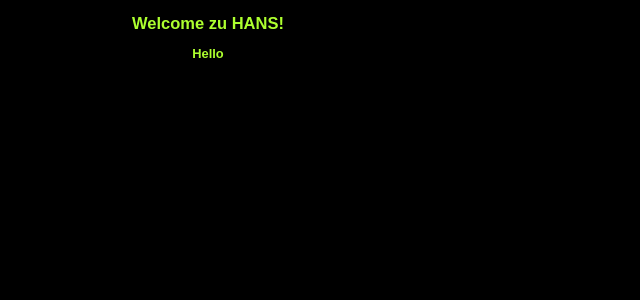
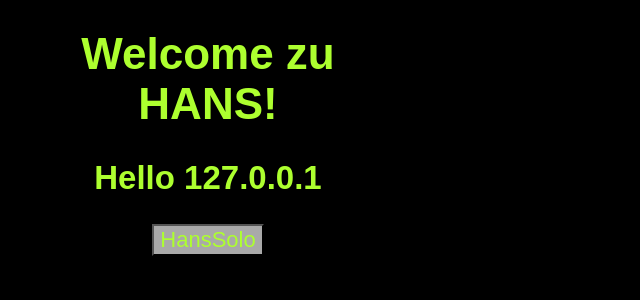
Before and after one commit to levaitamas/HANS, a Flask app: page / in a window 1280 px wide. Shown: the top 300 px of the page, without its empty margins (0-640 px from the left). Run offline with Flask 2, Linux system fonts and the light colour scheme.

Commit message:
Implemented the web site and a button for hans solo request

```diff
--- a/src/web/hans_web.py
+++ b/src/web/hans_web.py
@@ -1,15 +1,31 @@
 
-from flask import Flask, render_template
+from flask import Flask, render_template, redirect, url_for, request, jsonify
 
 app = Flask(__name__)
+#app.config['SERVER_NAME'] = 'hansmusic:5000'
 
-@app.route('/')
+@app.route('/', methods=['POST', 'GET'])
 def index():
-    return render_template('index.html')
+    msg = request.args.get('reply')
+    if msg is None:
+        msg = ""
+    client = request.remote_addr
+    return render_template('index.html', ip=client, reply=msg)
 
-@app.route('/<name>')
-def hello(name):
-    return render_template('index.html', name=name)
+@app.route('/hanssolo', methods=['POST'])
+def hanssolo():
+    #hs = request.form['hanssolo']
+    clickCount()
+    msg = "Wait for the magic!"
+    return redirect(url_for('index', reply = msg))
+
+def clickCount():
+    clickCount.clicks += 1
+    if(clickCount.clicks == 5):
+        print(5) # ITT MEHET KI A SOCKET
+        clickCount.clicks = 0
+clickCount.clicks = 0
 
 if __name__ == '__main__':
+    #app.config['SERVER_NAME'] = 'hansmusic:5000'
     app.run(debug=True, host='0.0.0.0')
--- a/src/web/static/style.css
+++ b/src/web/static/style.css
@@ -2,10 +2,18 @@ body {
     background: black;
     color: greenyellow;
     font-family: Arial, Helvetica, sans-serif;
-    font-size: 11px;
+    font-size: 22px;
 	text-align: center;
 }
-p {
+p{
     font-family: Arial, Helvetica, sans-serif;
-    font-size: 13px;
+    font-size: 26px;
 }
+
+button{
+    background: darkgrey;
+    color: greenyellow;
+    font-family: Arial, Helvetica, sans-serif;
+    font-size: 22px;
+	text-align: center;
+}
--- /dev/null
+++ b/src/web/templates/hans.js
@@ -0,0 +1,4 @@
+function thanks() {
+    var reply = document.getElementById("reply");
+    reply.innerHTML = "Thanks!";
+}
--- a/src/web/templates/index.html
+++ b/src/web/templates/index.html
@@ -8,7 +8,11 @@
     <link rel="stylesheet" href='/static/style.css' />
 </head>
 <body style="max-width:400px">
-    <h2>Welcome zu HANS!</h2>
-    <h3>Hello {{ name }}</h3>
+    <h1>Welcome zu HANS!</h1>
+    <h2>Hello {{ip}}</h2>
+    <form action="/hanssolo" method="post">
+        <button type="submit" name="hanssolo">HansSolo</button>
+    </form>
+    <p id="reply">{{reply}}</p>
 </body>
 </html>
```
Also changed, not shown: 1 other file.
